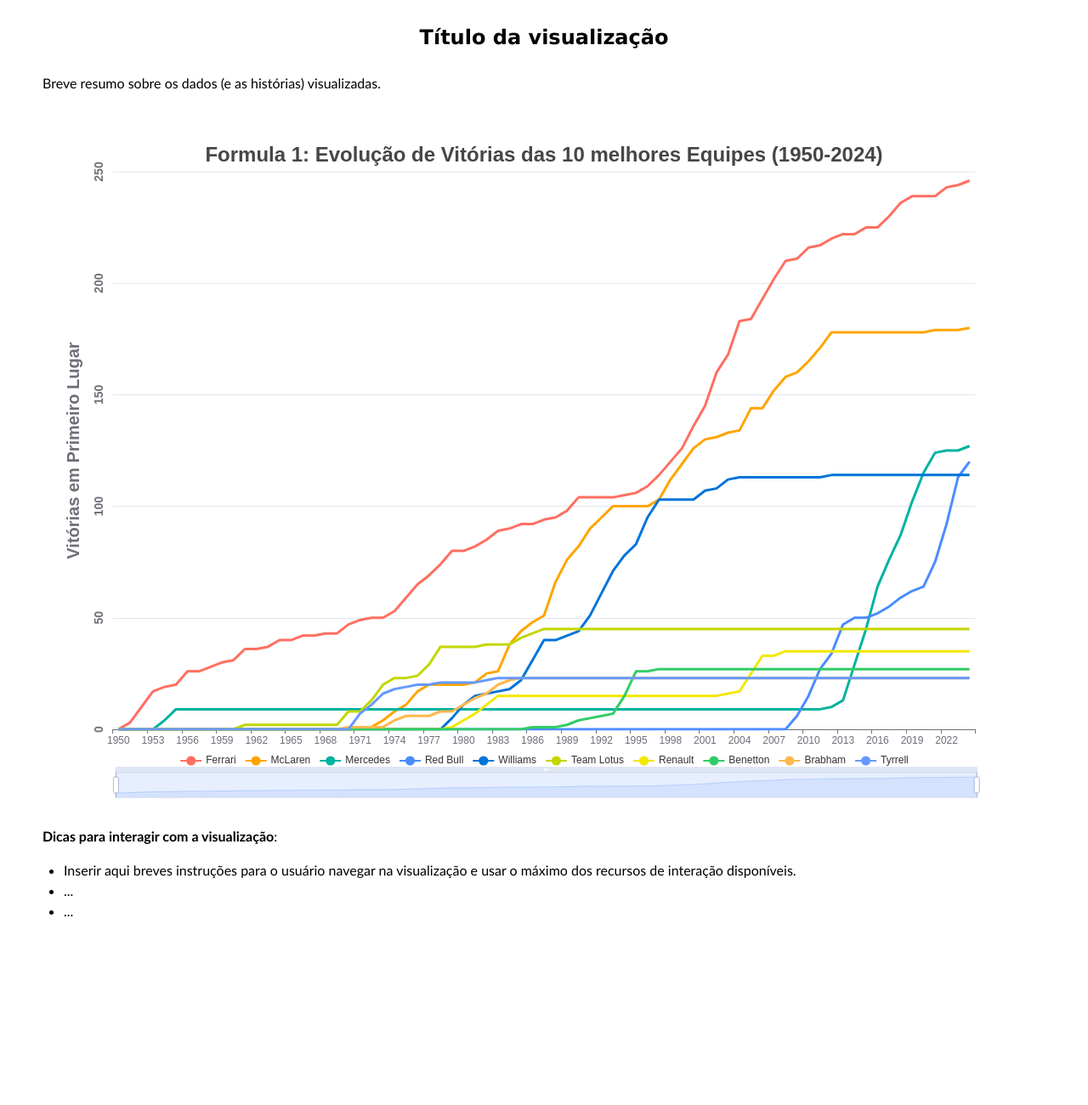
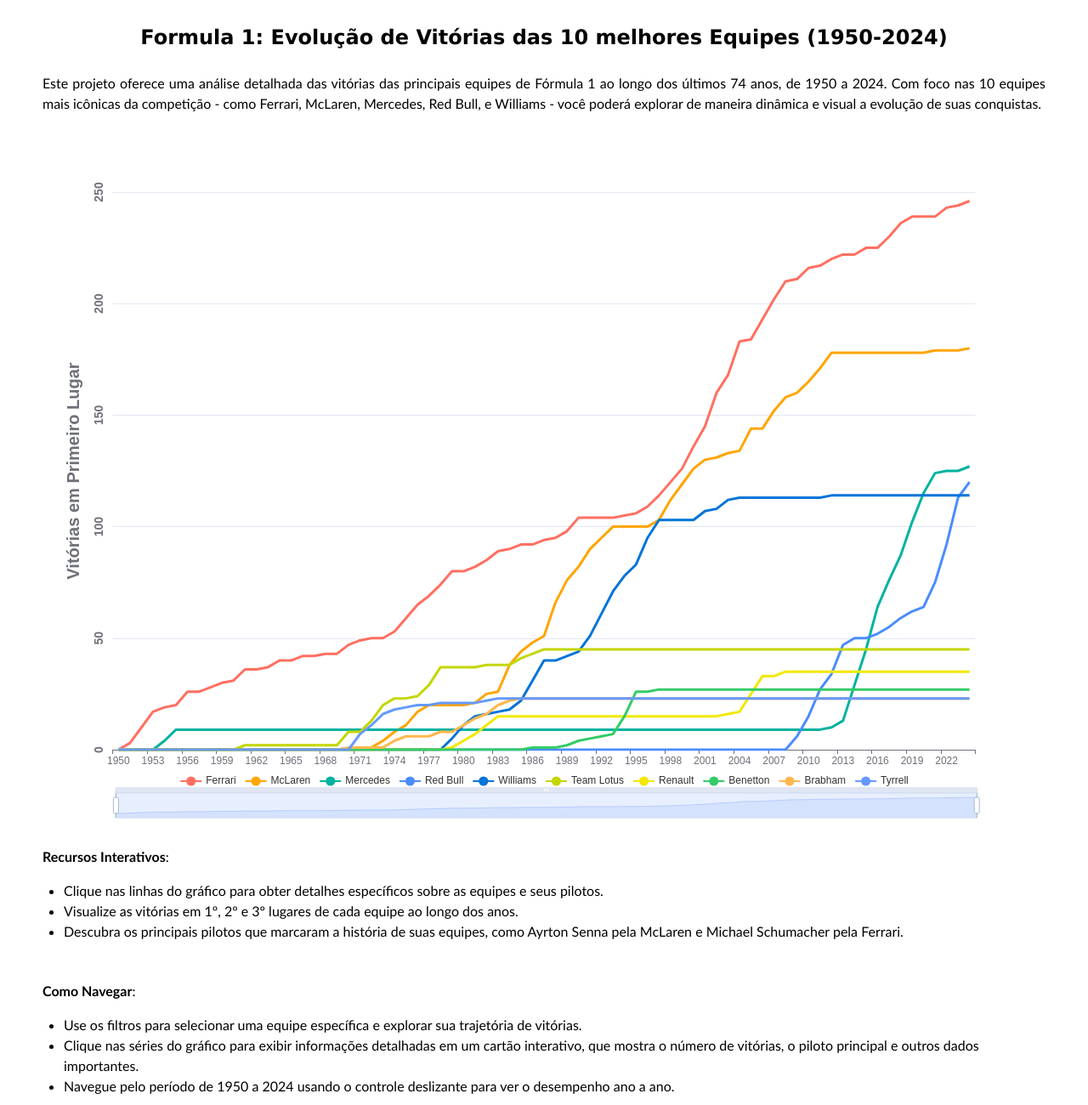
Before and after one commit to PauloHFS/lab6-visualizacao-dados-ufcg, a plain HTML site: page Lab6-GrupoB-VisualizacaoFinal.html in a window 1280 px wide. Shown: the part 203-1503 px from the top of the page at 85% size. Before the commit the page ends 1297 px from the top, so only its background shows below. Drawn offline with nearby package versions, Linux system fonts and the light colour scheme.

```diff
--- a/Lab6-GrupoB-VisualizacaoFinal.html
+++ b/Lab6-GrupoB-VisualizacaoFinal.html
@@ -123,11 +123,18 @@
           style="
             font-family: 'Lucida Sans Unicode', 'Lucida Grande', sans-serif;
           "
-          ><strong>Título da visualização</strong></span
+          ><strong
+            >Formula 1: Evolução de Vitórias das 10 melhores Equipes
+            (1950-2024)</strong
+          ></span
         >
       </h2>
       <p style="text-align: justify; padding: 10px 50px 10px 50px">
-        Breve resumo sobre os dados (e as histórias) visualizadas.
+        Este projeto oferece uma análise detalhada das vitórias das principais
+        equipes de Fórmula 1 ao longo dos últimos 74 anos, de 1950 a 2024. Com
+        foco nas 10 equipes mais icônicas da competição - como Ferrari, McLaren,
+        Mercedes, Red Bull, e Williams - você poderá explorar de maneira
+        dinâmica e visual a evolução de suas conquistas.
       </p>
     </div>
     <div id="orelativo">
@@ -141,15 +148,40 @@
     </div>
     <div id="footer" style="height: 2%">
       <p style="text-align: justify; padding: 20px 50px 0px 50px">
-        <b>Dicas para interagir com a visualização</b>:
+        <b>Recursos Interativos</b>:
       </p>
       <ul style="padding: 0px 50px 10px 75px">
         <li>
-          Inserir aqui breves instruções para o usuário navegar na visualização
-          e usar o máximo dos recursos de interação disponíveis.
+          Clique nas linhas do gráfico para obter detalhes específicos sobre as
+          equipes e seus pilotos.
         </li>
-        <li>...</li>
-        <li>...</li>
+        <li>
+          Visualize as vitórias em 1º, 2º e 3º lugares de cada equipe ao longo
+          dos anos.
+        </li>
+        <li>
+          Descubra os principais pilotos que marcaram a história de suas
+          equipes, como Ayrton Senna pela McLaren e Michael Schumacher pela
+          Ferrari.
+        </li>
+      </ul>
+      <p style="text-align: justify; padding: 20px 50px 0px 50px">
+        <b>Como Navegar</b>:
+      </p>
+      <ul style="padding: 0px 50px 10px 75px">
+        <li>
+          Use os filtros para selecionar uma equipe específica e explorar sua
+          trajetória de vitórias.
+        </li>
+        <li>
+          Clique nas séries do gráfico para exibir informações detalhadas em um
+          cartão interativo, que mostra o número de vitórias, o piloto principal
+          e outros dados importantes.
+        </li>
+        <li>
+          Navegue pelo período de 1950 a 2024 usando o controle deslizante para
+          ver o desempenho ano a ano.
+        </li>
       </ul>
     </div>
 
@@ -1217,15 +1249,15 @@
             },
             ...datasetWithFilters,
           ],
-          title: {
-            text: "Formula 1: Evolução de Vitórias das 10 melhores Equipes (1950-2024)",
-            left: "center",
-            top: "20px",
-            textStyle: {
-              fontSize: 24,
-              fontWeight: "bold",
-            },
-          },
+          // title: {
+          //   text: "Formula 1: Evolução de Vitórias das 10 melhores Equipes (1950-2024)",
+          //   left: "center",
+          //   top: "20px",
+          //   textStyle: {
+          //     fontSize: 24,
+          //     fontWeight: "bold",
+          //   },
+          // },
           tooltip: {
             order: "valueDesc",
             trigger: "axis",
```
Also changed, not shown: index.html (+48 -16 lines).
